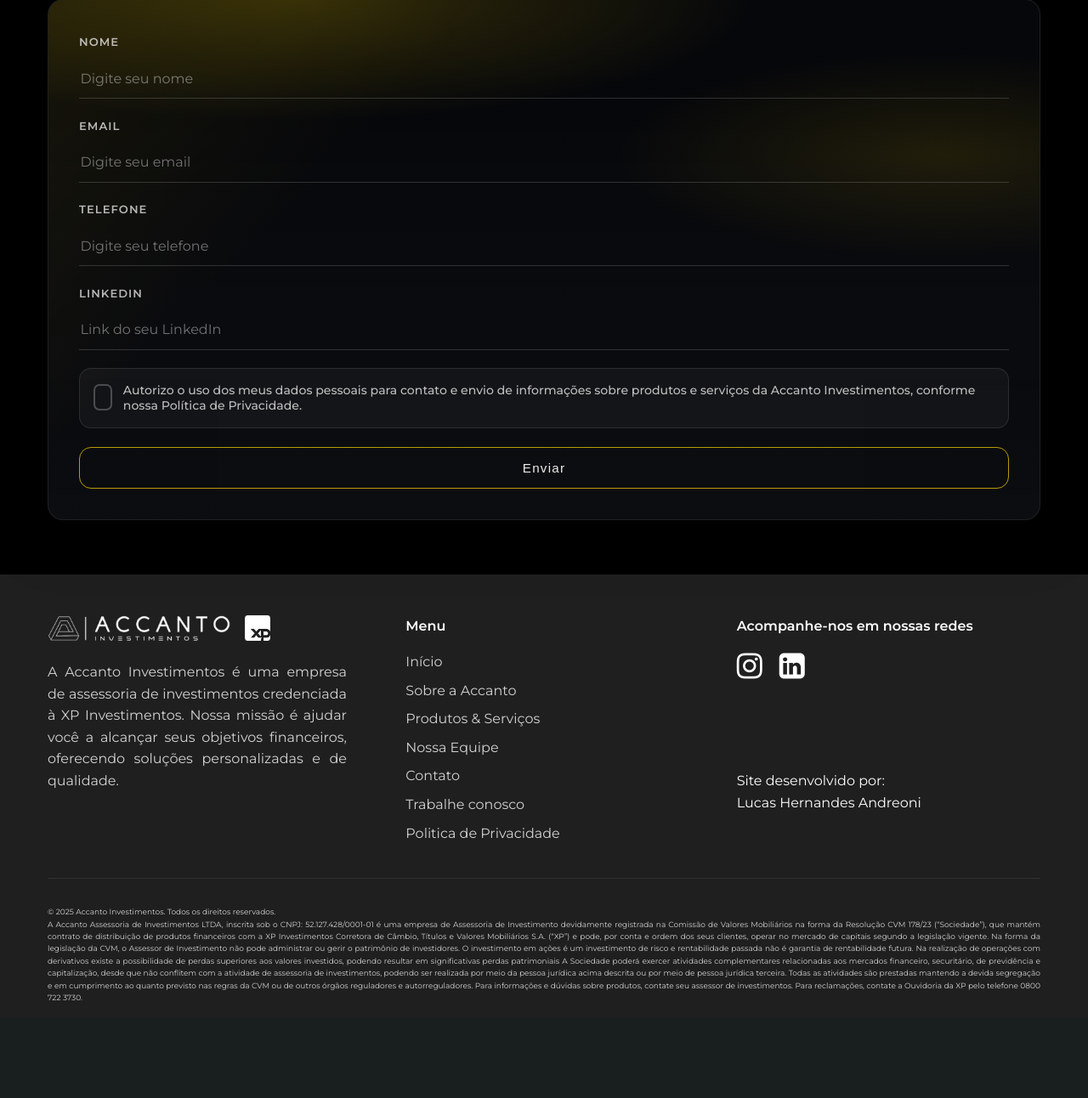
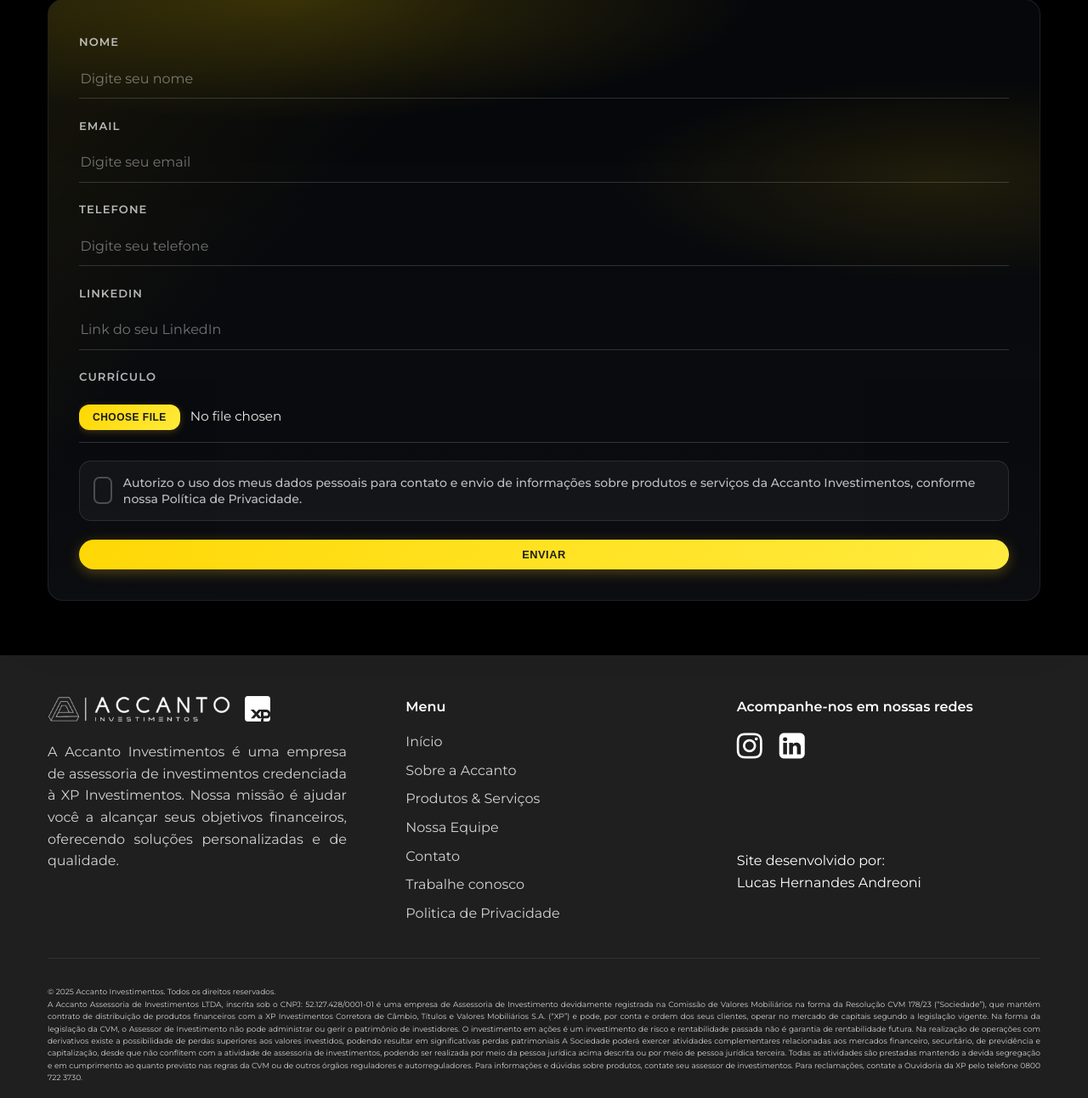
Before and after one commit to andreoni10/accanto-landing-page, a Django app: page /trabalhe-conosco/ in a window 1280 px wide. Shown: the part 1079-2371 px from the top of the page at 85% size. Before the commit the page ends 2256 px from the top, so only its background shows below. Run offline with Django 5.2, Linux system fonts and the light colour scheme.

Commit message:
Adição do campo de upload de currículo ao formulário de trabalhe conosco

```diff
--- a/accanto_landing_page/landing/forms.py
+++ b/accanto_landing_page/landing/forms.py
@@ -24,7 +24,8 @@ class FormWorkWithUs(forms.Form):
     name = forms.CharField(widget=forms.TextInput(attrs={'type': 'text', 'id': 'name', 'name': 'name', 'placeholder': 'Digite seu nome'}))
     email = forms.EmailField(widget=forms.EmailInput(attrs={'type': 'email', 'id': 'email', 'name': 'email', 'placeholder': 'Digite seu email'}))
     telephone = forms.CharField(widget=forms.TextInput(attrs={'type': 'tel', 'id': 'telefone', 'name': 'telefone', 'placeholder': 'Digite seu telefone'}))
-    linkedin = forms.URLField(widget=forms.URLInput(attrs={'type': 'url', 'id': 'linkedin', 'name': 'linkedin', 'placeholder': 'Link do seu LinkedIn'}))
+    linkedin = forms.URLField(required=False, widget=forms.URLInput(attrs={'type': 'url', 'id': 'linkedin', 'name': 'linkedin', 'placeholder': 'Link do seu LinkedIn'}))
+    curriculum_file = forms.FileField(required=False, widget=forms.ClearableFileInput(attrs={'type': 'file', 'id': 'curriculum', 'name': 'curriculum'}))
     data_consent = forms.BooleanField(
         required=True,
         label='Autorizo o uso dos meus dados pessoais para contato e envio de informações sobre produtos e serviços da Accanto Investimentos, conforme nossa Política de Privacidade.',
--- a/accanto_landing_page/landing/static/landing/css/styles_trabalhe_conosco.css
+++ b/accanto_landing_page/landing/static/landing/css/styles_trabalhe_conosco.css
@@ -248,27 +248,103 @@
     margin: 0;
 }
 
-/* Botão: minimal “outline” (sem gradiente) */
-.work-with-us-form .card-btn {
-    width: 100%;
-    justify-content: center;
-    margin-top: 0.25rem;
-
+/* Estilização para campo de upload de arquivo (currículo) */
+.work-with-us-form .form-group input[type="file"] {
+    padding: 0.85rem 0;
     background: transparent;
     color: rgba(255, 255, 255, 0.92);
-    border: 1.5px solid rgba(255, 215, 0, 0.70);
-    border-radius: 14px;
+    border: none;
+    border-bottom: 1.5px solid rgba(255, 255, 255, 0.16);
+    border-radius: 0;
+    font-family: inherit;
+    font-size: 0.95rem;
+    transition: border-color .2s ease, box-shadow .2s ease;
+    cursor: pointer;
+}
 
-    padding: 0.95rem 1.25rem;
-    font-size: 0.95rem;
-    letter-spacing: 0.08em;
+.work-with-us-form .form-group input[type="file"]:focus {
+    outline: none;
+    border-bottom-color: rgba(255, 215, 0, 0.95);
+    box-shadow: 0 10px 22px -18px rgba(255, 215, 0, 0.6);
+}
+
+/* Estilização do texto do file input */
+.work-with-us-form .form-group input[type="file"]::file-selector-button {
+    background: linear-gradient(135deg, var(--gold), #ffeb3b);
+    color: #1a1a1a;
+    border: none;
+    border-radius: 12px;
+    padding: 0.5rem 1rem;
+    font-weight: 600;
+    font-size: 0.75rem;
+    text-transform: uppercase;
+    letter-spacing: 0.5px;
+    cursor: pointer;
+    margin-right: 0.75rem;
+    transition: all 0.3s ease;
+    box-shadow: 0 2px 8px rgba(231, 183, 26, 0.25);
+}
+
+.work-with-us-form .form-group input[type="file"]::file-selector-button:hover {
+    background: linear-gradient(135deg, #ffeb3b, var(--gold));
+    transform: translateY(-1px);
+    box-shadow: 0 4px 12px rgba(231, 183, 26, 0.35);
+}
+
+/* Para navegadores WebKit */
+.work-with-us-form .form-group input[type="file"]::-webkit-file-upload-button {
+    background: linear-gradient(135deg, var(--gold), #ffeb3b);
+    color: #1a1a1a;
+    border: none;
+    border-radius: 12px;
+    padding: 0.5rem 1rem;
+    font-weight: 600;
+    font-size: 0.75rem;
+    text-transform: uppercase;
+    letter-spacing: 0.5px;
+    cursor: pointer;
+    margin-right: 0.75rem;
+    transition: all 0.3s ease;
+    box-shadow: 0 2px 8px rgba(231, 183, 26, 0.25);
+}
+
+.work-with-us-form .form-group input[type="file"]::-webkit-file-upload-button:hover {
+    background: linear-gradient(135deg, #ffeb3b, var(--gold));
+    transform: translateY(-1px);
+    box-shadow: 0 4px 12px rgba(231, 183, 26, 0.35);
+}
+
+/* Botão: seguindo padrão do projeto com gradiente dourado */
+.work-with-us-form .card-btn {
+    display: inline-flex;
+    align-items: center;
+    justify-content: center;
+    width: 100%;
+    background: linear-gradient(135deg, var(--gold), #ffeb3b);
+    color: #1a1a1a;
+    text-decoration: none;
+    border-radius: 20px;
+    padding: 0.6rem 1.2rem;
+    font-weight: 600;
+    font-size: 0.8rem;
+    text-transform: uppercase;
+    letter-spacing: 0.5px;
+    transition: all 0.3s ease;
+    border: none;
+    cursor: pointer;
+    box-shadow: 0 4px 15px rgba(231, 183, 26, 0.3);
+    margin-top: 0.25rem;
 }
 
 .work-with-us-form .card-btn:hover {
-    background: rgba(255, 215, 0, 0.92);
-    color: #0b0f14;
-    box-shadow: 0 14px 40px rgba(255, 215, 0, 0.18);
-    transform: translateY(-1px);
+    background: linear-gradient(135deg, #ffeb3b, var(--gold));
+    transform: translateY(-2px);
+    box-shadow: 0 6px 20px rgba(231, 183, 26, 0.4);
+    color: #1a1a1a;
+}
+
+.work-with-us-form .card-btn:active {
+    transform: translateY(0);
 }
 
 /* Responsivo */
--- a/accanto_landing_page/landing/templates/landing/trabalhe_conosco.html
+++ b/accanto_landing_page/landing/templates/landing/trabalhe_conosco.html
@@ -45,6 +45,11 @@
         <div class="form-group">
           <label for="linkedin">LinkedIn</label>
           {{ form.linkedin }}
+        </div>
+
+        <div class="form-group">
+          <label for="curriculum">Currículo</label>
+          {{ form.curriculum_file }}
         </div>
 
         <div class="form-group form-consent">
--- a/accanto_landing_page/landing/views.py
+++ b/accanto_landing_page/landing/views.py
@@ -6,10 +6,12 @@ from landing import forms
 
 import os
 from dotenv import load_dotenv
+
 load_dotenv()
 
-EMAIL_RECIPIENTS = os.getenv('EMAIL_RECIPIENTS')
-EMAIL_WORK_WITH_US_RECIPIENTS = os.getenv('EMAIL_WORK_WITH_US_RECIPIENTS')
+EMAIL_RECIPIENTS = os.getenv("EMAIL_RECIPIENTS")
+EMAIL_WORK_WITH_US_RECIPIENTS = os.getenv("EMAIL_WORK_WITH_US_RECIPIENTS")
+
 
 def handle_contact_form(request):
     """
@@ -18,15 +20,15 @@ def handle_contact_form(request):
     """
     form = forms.FormContact()
 
-    if request.method == 'POST':
+    if request.method == "POST":
         form = forms.FormContact(request.POST)
 
-        if form.is_valid() and form.cleaned_data.get('data_consent') == True:
-            print('VALIDATION SUCESS!')
-            name = form.cleaned_data['name']
-            email = form.cleaned_data['email']
-            telephone = form.cleaned_data['telephone']
-            text = form.cleaned_data['text']
+        if form.is_valid() and form.cleaned_data.get("data_consent") == True:
+            print("VALIDATION SUCESS!")
+            name = form.cleaned_data["name"]
+            email = form.cleaned_data["email"]
+            telephone = form.cleaned_data["telephone"]
+            text = form.cleaned_data["text"]
 
             # Corpo do e-mail
             corpo_email = (
@@ -45,33 +47,39 @@ def handle_contact_form(request):
                     fail_silently=False,
                 )
 
-                if request.headers.get('X-Requested-With') == 'XMLHttpRequest':
+                if request.headers.get("X-Requested-With") == "XMLHttpRequest":
                     print("Email enviado com sucesso!")
-                    return form, JsonResponse({'success': True, 'message': 'Mensagem enviada com sucesso!'})
+                    return form, JsonResponse(
+                        {"success": True, "message": "Mensagem enviada com sucesso!"}
+                    )
 
             except Exception as e:
                 print(f"Erro ao enviar e-mail: {e}")
-                if request.headers.get('X-Requested-With') == 'XMLHttpRequest':
-                    return form, JsonResponse({'success': False, 'errors': form.errors})
+                if request.headers.get("X-Requested-With") == "XMLHttpRequest":
+                    return form, JsonResponse({"success": False, "errors": form.errors})
 
     return form, None
 
+
 def handle_work_with_us_form(request):
     """
-    Processa o formulário de contato e envia email.
+    Processa o formulário de trabalhe conosco e envia email com anexo.
     Retorna uma tupla (form, json_response) onde json_response é None se não for AJAX.
     """
     form = forms.FormWorkWithUs()
 
-    if request.method == 'POST':
-        form = forms.FormWorkWithUs(request.POST)
+    if request.method == "POST":
+        form = forms.FormWorkWithUs(
+            request.POST, request.FILES
+        )  # Adiciona request.FILES
 
-        if form.is_valid() and form.cleaned_data.get('data_consent') == True:
-            print('VALIDATION SUCESS!')
-            name = form.cleaned_data['name']
-            email = form.cleaned_data['email']
-            telephone = form.cleaned_data['telephone']
-            linkedin = form.cleaned_data['linkedin']
+        if form.is_valid() and form.cleaned_data.get("data_consent") == True:
+            print("VALIDATION SUCESS!")
+            name = form.cleaned_data["name"]
+            email = form.cleaned_data["email"]
+            telephone = form.cleaned_data["telephone"]
+            linkedin = form.cleaned_data["linkedin"]
+            curriculum_file = form.cleaned_data.get("curriculum_file")
 
             # Corpo do e-mail
             corpo_email = (
@@ -82,24 +90,38 @@ def handle_work_with_us_form(request):
             )
 
             try:
-                send_mail(
-                    f"Formulário Trabalhe Conosco: {name}",
-                    corpo_email,
-                    settings.DEFAULT_FROM_EMAIL,
-                    [EMAIL_WORK_WITH_US_RECIPIENTS],
-                    fail_silently=False,
+                from django.core.mail import EmailMessage
+
+                email_msg = EmailMessage(
+                    subject=f"Formulário Trabalhe Conosco: {name}",
+                    body=corpo_email,
+                    from_email=settings.DEFAULT_FROM_EMAIL,
+                    to=[EMAIL_WORK_WITH_US_RECIPIENTS],
                 )
 
-                if request.headers.get('X-Requested-With') == 'XMLHttpRequest':
+                # Anexa o arquivo se existir
+                if curriculum_file:
+                    email_msg.attach(
+                        curriculum_file.name,
+                        curriculum_file.read(),
+                        curriculum_file.content_type,
+                    )
+
+                email_msg.send(fail_silently=False)
+
+                if request.headers.get("X-Requested-With") == "XMLHttpRequest":
                     print("Email enviado com sucesso!")
-                    return form, JsonResponse({'success': True, 'message': 'Mensagem enviada com sucesso!'})
+                    return form, JsonResponse(
+                        {"success": True, "message": "Mensagem enviada com sucesso!"}
+                    )
 
             except Exception as e:
                 print(f"Erro ao enviar e-mail: {e}")
-                if request.headers.get('X-Requested-With') == 'XMLHttpRequest':
-                    return form, JsonResponse({'success': False, 'errors': form.errors})
+                if request.headers.get("X-Requested-With") == "XMLHttpRequest":
+                    return form, JsonResponse({"success": False, "errors": form.errors})
 
     return form, None
+
 
 def index(request):
     form, json_response = handle_contact_form(request)
@@ -107,7 +129,8 @@ def index(request):
     if json_response:
         return json_response
 
-    return render(request, 'landing/index.html', {'form': form})
+    return render(request, "landing/index.html", {"form": form})
+
 
 def nossos_assessores(request):
     form, json_response = handle_contact_form(request)
@@ -115,7 +138,8 @@ def nossos_assessores(request):
     if json_response:
         return json_response
 
-    return render(request, 'landing/nossa_equipe.html', {'form': form})
+    return render(request, "landing/nossa_equipe.html", {"form": form})
+
 
 def trabalhe_conosco(request):
     form, json_response = handle_work_with_us_form(request)
@@ -123,7 +147,8 @@ def trabalhe_conosco(request):
     if json_response:
         return json_response
 
-    return render(request, 'landing/trabalhe_conosco.html', {'form': form})
+    return render(request, "landing/trabalhe_conosco.html", {"form": form})
+
 
 def politica_de_privacidade(request):
-    return render(request, 'landing/politica_de_privacidade.html')
+    return render(request, "landing/politica_de_privacidade.html")
```
